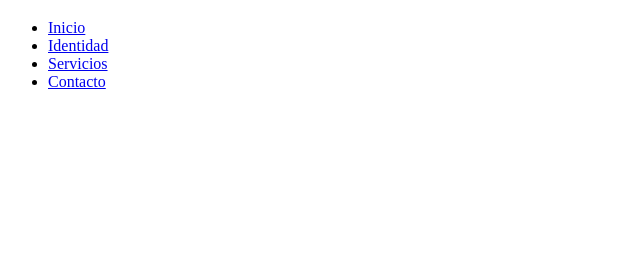
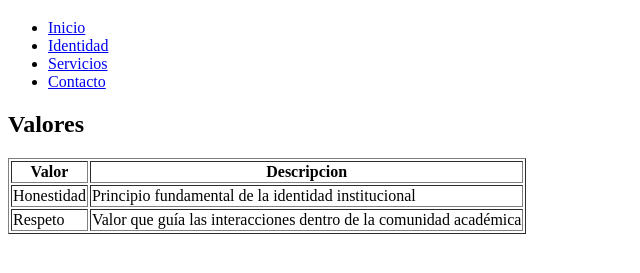
Before and after one commit to mtorrez/primerproyecto, a plain HTML site: page identidad.html in a window 1280 px wide. Shown: the part 61-334 px from the top of the page, without its empty margins (0-640 px from the left). Drawn offline with Linux system fonts and the light colour scheme.

Commit message:
Identidad con valores

```diff
--- a/identidad.html
+++ b/identidad.html
@@ -16,5 +16,20 @@
             <li><a href="contacto.html">Contacto</a></li>
         </ul>
     </nav>
+    <h2>Valores</h2>
+    <table border="1">
+        <tr>
+            <th>Valor</th>
+            <th>Descripcion</th>
+        </tr>
+        <tr>
+            <td>Honestidad</td>
+            <td>Principio fundamental de la identidad institucional</td>
+        </tr>
+        <tr>
+            <td>Respeto</td>
+            <td>Valor que guía las interacciones dentro de la comunidad académica</td>
+        </tr>
+    </table>
 </body>
 </html>
```
